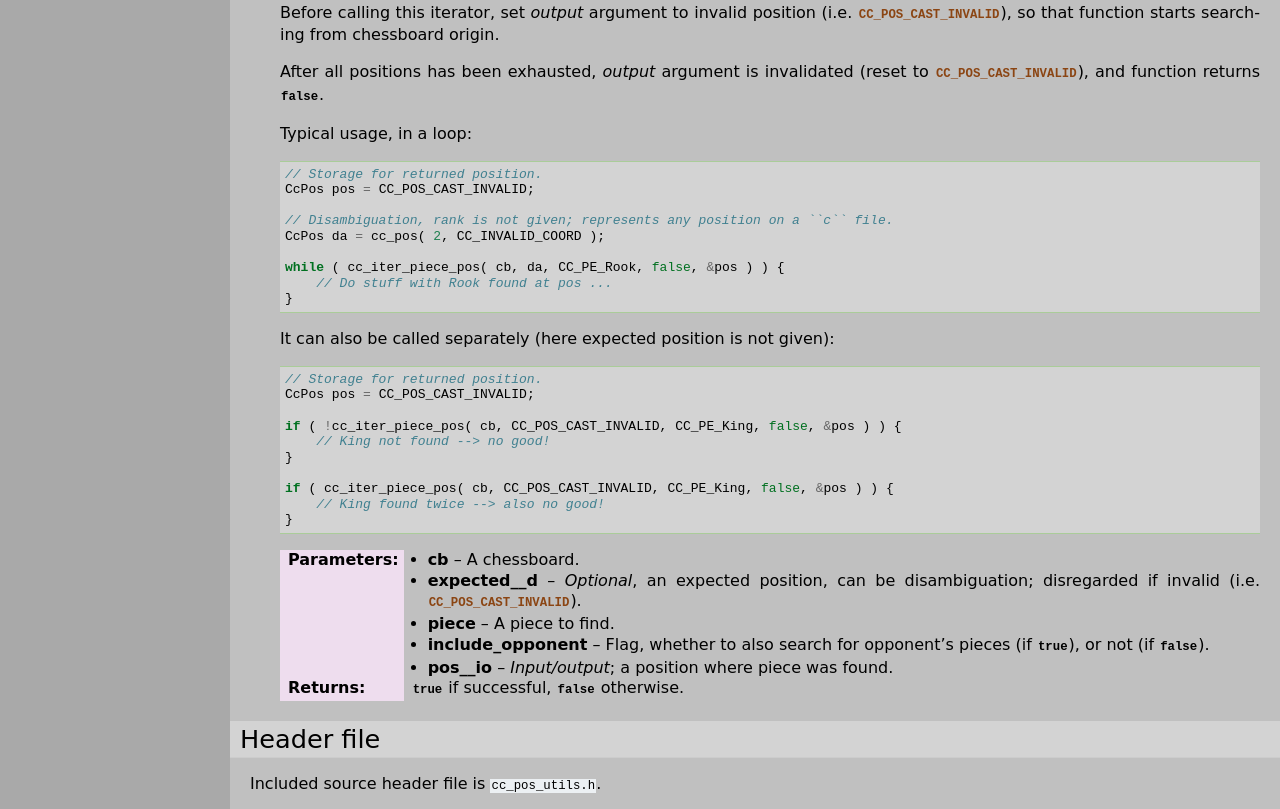
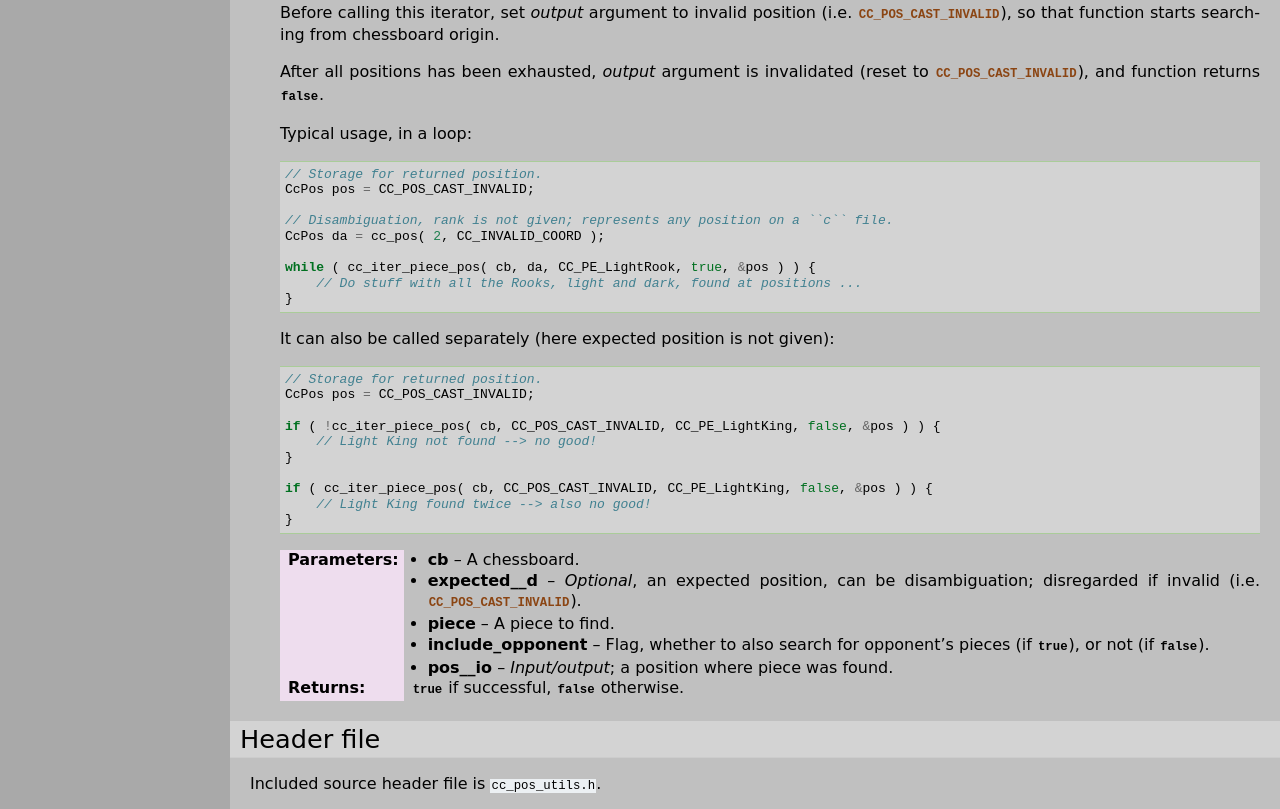
Before and after one commit to mmlacak/crochess, a Sphinx documentation site: the page built from docs/source/libcc/ccposutils.rst, in a window 1280 px wide and 900 px high, scrolled down 1951 px, cut to the strip 0-809 px from the top of the window. Built offline with Sphinx 7.4.7, drawn with Linux system fonts in a browser that asks for light colours.

Commit message:
Fixed doc examples.

```diff
--- a/docs/source/libcc/ccposutils.rst
+++ b/docs/source/libcc/ccposutils.rst
@@ -145,8 +145,8 @@ Functions
         // Disambiguation, rank is not given; represents any position on a ``c`` file.
         CcPos da = cc_pos( 2, CC_INVALID_COORD );
 
-        while ( cc_iter_piece_pos( cb, da, CC_PE_Rook, false, &pos ) ) {
-            // Do stuff with Rook found at pos ...
+        while ( cc_iter_piece_pos( cb, da, CC_PE_LightRook, true, &pos ) ) {
+            // Do stuff with all the Rooks, light and dark, found at positions ...
         }
 
     It can also be called separately (here expected position is not given):
@@ -157,12 +157,12 @@ Functions
         // Storage for returned position.
         CcPos pos = CC_POS_CAST_INVALID;
 
-        if ( !cc_iter_piece_pos( cb, CC_POS_CAST_INVALID, CC_PE_King, false, &pos ) ) {
-            // King not found --> no good!
+        if ( !cc_iter_piece_pos( cb, CC_POS_CAST_INVALID, CC_PE_LightKing, false, &pos ) ) {
+            // Light King not found --> no good!
         }
 
-        if ( cc_iter_piece_pos( cb, CC_POS_CAST_INVALID, CC_PE_King, false, &pos ) ) {
-            // King found twice --> also no good!
+        if ( cc_iter_piece_pos( cb, CC_POS_CAST_INVALID, CC_PE_LightKing, false, &pos ) ) {
+            // Light King found twice --> also no good!
         }
 
     :param cb: A chessboard.
```
